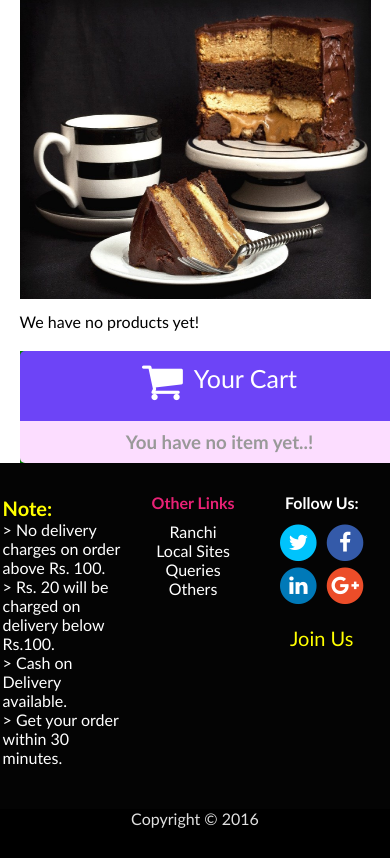
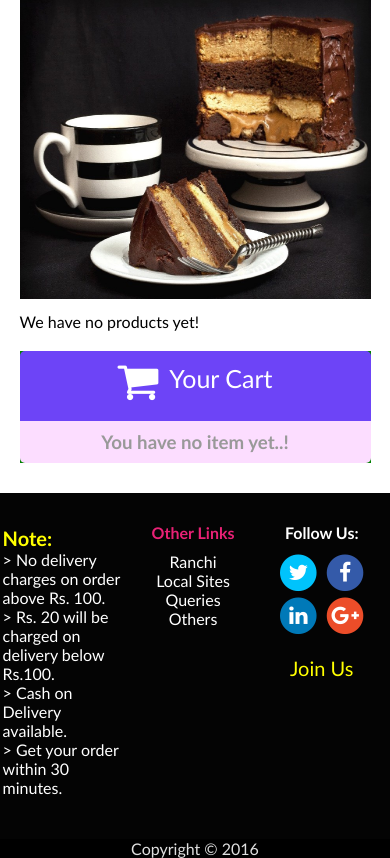
Before and after one commit to rajakedia1/foodshades_web, a PHP site: page / in a window 390 px wide. Shown: the part 125-983 px from the top of the page. Before the commit the page ends 953 px from the top, so only its background shows below. Run offline with PHP 8.4, Linux system fonts and the light colour scheme; the visitor is signed in with stand-in values (Sample User, id 1); data that the repository does not hold is empty.

Commit message:
Responsive cart

```diff
--- a/style/main.css
+++ b/style/main.css
@@ -515,6 +515,14 @@ footer .join a:hover {
     margin: 0px auto;
     padding: 0;
   }
+  .wrapper .container .cart {
+    float: left;
+    display: block;
+    margin: auto calc(50% - 200px);
+    margin-top: 20px;
+    margin-bottom: 30px;
+    z-index: 10;
+  }
 }
 @media all and (max-width: 500px) {
   .wrapper .container .left ul li {
@@ -567,6 +575,15 @@ footer .join a:hover {
   .wrapper .container .left ul li .detail .add:hover {
     background-color: #2088c7;
     cursor: pointer;
+  }
+  .wrapper .container .cart {
+    float: left;
+    width: 100%;
+    display: block;
+    margin: auto auto;
+    margin-top: 20px;
+    margin-bottom: 30px;
+    z-index: 10;
   }
 }
 table {
--- a/style/main.sass
+++ b/style/main.sass
@@ -433,6 +433,13 @@ footer
                 width: 100%
                 margin: 0px auto
                 padding: 0
+            .cart
+                float: left
+                display: block
+                margin: auto calc(50% - 200px)
+                margin-top: 20px
+                margin-bottom: 30px
+                z-index: 10
 
 
 
@@ -484,6 +491,15 @@ footer
                                 &:hover
                                     background-color: #2088c7
                                     cursor: pointer
+            .cart
+                float: left
+                width: 100%
+                display: block
+                margin: auto auto
+                margin-top: 20px
+                margin-bottom: 30px
+                z-index: 10
+
 
 table
     padding: 0
```
Also changed, not shown: 1 other file.
